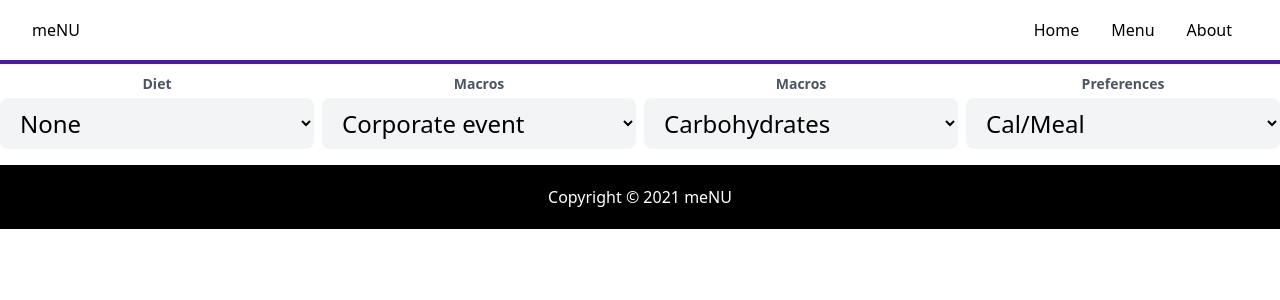
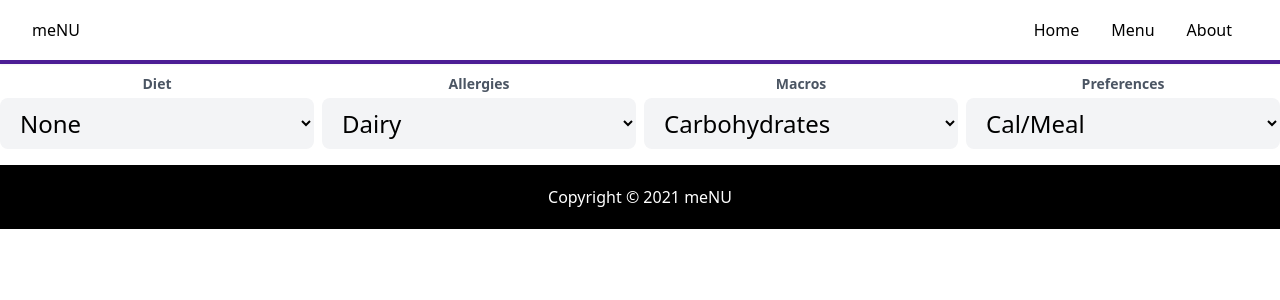
Before and after one commit to SengdowJones/meNU, a React (Create React App) app: page /about in a window 1280 px wide. Shown: the top 300 px of the page. Built offline with nearby package versions, Linux system fonts and the light colour scheme.

Commit message:
Update about.js

```diff
--- a/src/pages/about.js
+++ b/src/pages/about.js
@@ -21,13 +21,14 @@ const About = () => {
       <div className='text-2xl text-center font-black'>
         <div class="relative mb-4 ">
             <label class="block ">
-                <label for="email" class="text-sm leading-7 text-gray-600">Macros</label>
+                <label for="email" class="text-sm leading-7 text-gray-600">Allergies</label>
                 <select
                     class="block w-full px-4 py-2 bg-gray-100 border-transparent rounded-lg focus:border-gray-500 focus:bg-white focus:ring-0">
-                    <option>Corporate event</option>
-                    <option>Wedding</option>
-                    <option>Birthday</option>
-                    <option>Other</option>
+                    <option>Dairy</option>
+                    <option>Nuts</option>
+                    <option>Shellfish</option>
+                    <option>Eggs</option>
+                    <option>Soy</option>
                 </select>
             </label>
         </div>
```
